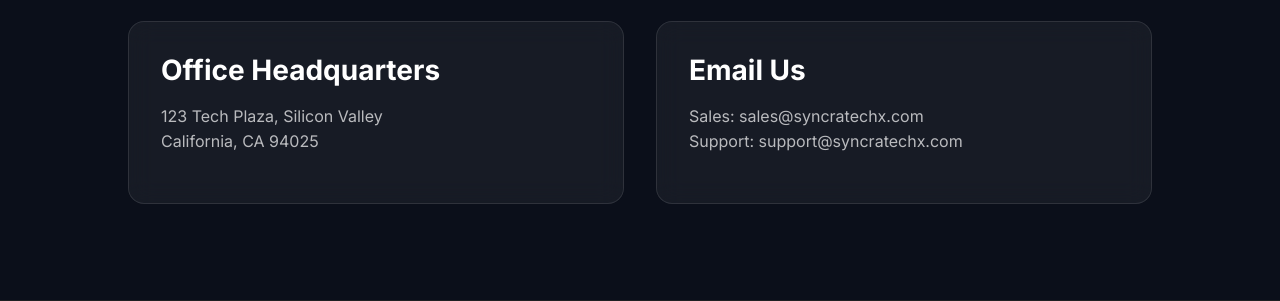
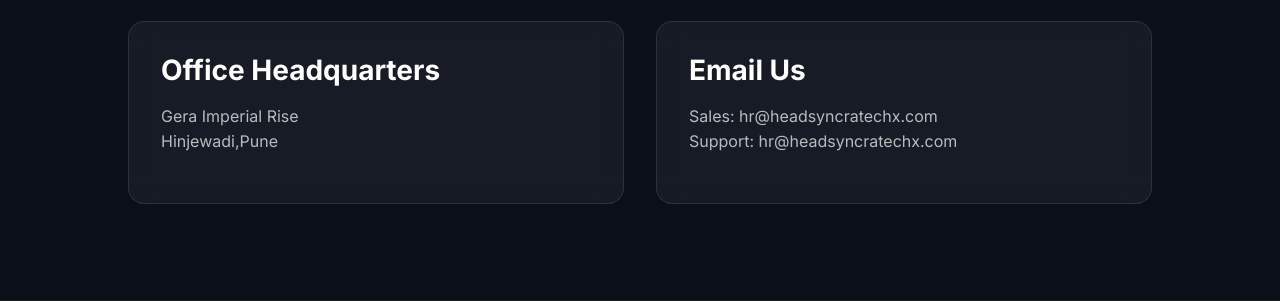
Before and after one commit to megha210304/syncratechx-website, a Flask app: page /contact in a window 1280 px wide. Shown: the part 762-1063 px from the top of the page. Run offline with Flask 3, Linux system fonts and the light colour scheme.

Commit message:
Update contact information in contact.html

```diff
--- a/templates/contact.html
+++ b/templates/contact.html
@@ -34,11 +34,11 @@
     <div class="grid-2">
         <div class="card">
             <h3>Office Headquarters</h3>
-            <p>123 Tech Plaza, Silicon Valley<br>California, CA 94025</p>
+            <p>Gera Imperial Rise <br>Hinjewadi,Pune</p>
         </div>
         <div class="card">
             <h3>Email Us</h3>
-            <p>Sales: sales@syncratechx.com<br>Support: support@syncratechx.com</p>
+            <p>Sales: hr@headsyncratechx.com<br>Support: hr@headsyncratechx.com</p>
         </div>
     </div>
 </section>
```
